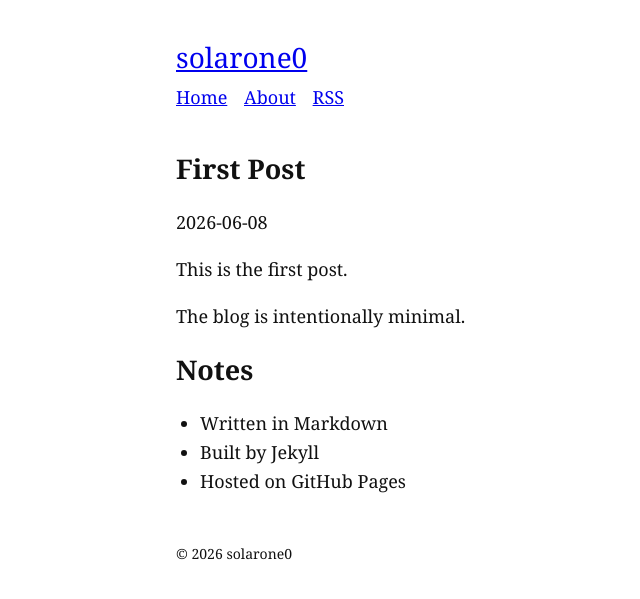
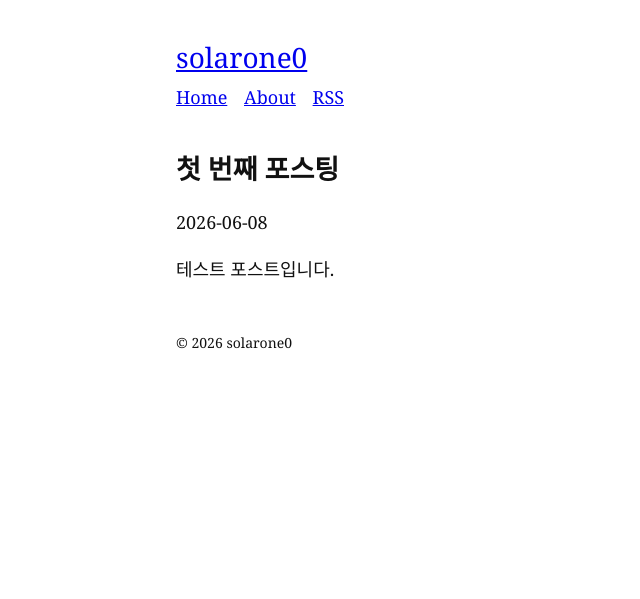
Before and after one commit to solarone0/solarone0.github.io, a Jekyll site: the page built from _posts/2026-06-08-first-post.md, in a window 1280 px wide. Shown: the top 599 px of the page, without its empty margins (84-724 px from the left). Built offline with Jekyll 4.4.1, drawn with Linux system fonts in a browser that asks for light colours.

Commit message:
Update first post

```diff
--- a/_posts/2026-06-08-first-post.md
+++ b/_posts/2026-06-08-first-post.md
@@ -1,14 +1,6 @@
 ---
 layout: post
-title: First Post
+title: 첫 번째 포스팅
 ---
 
-This is the first post.
-
-The blog is intentionally minimal.
-
-## Notes
-
-- Written in Markdown
-- Built by Jekyll
-- Hosted on GitHub Pages
+테스트 포스트입니다.
```
